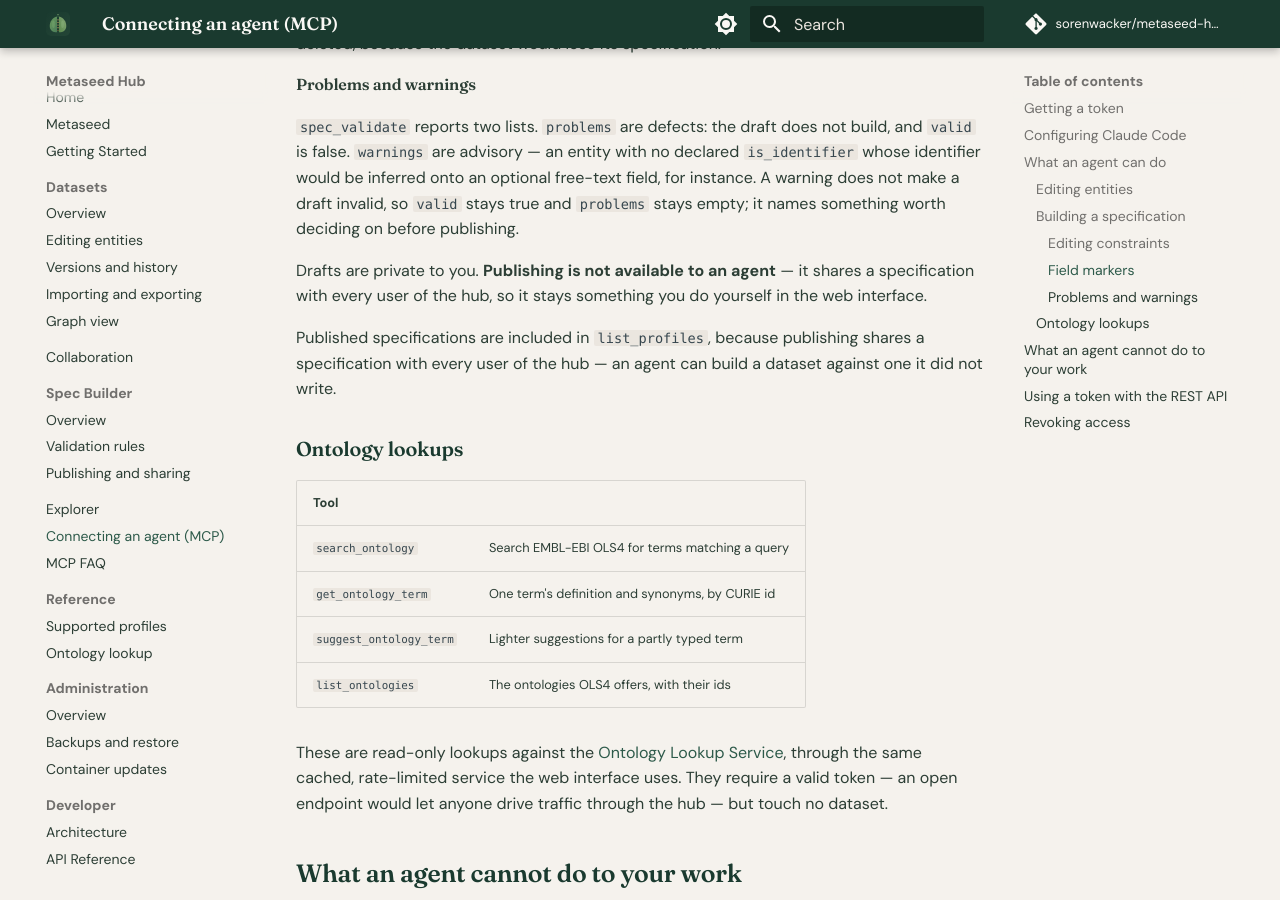
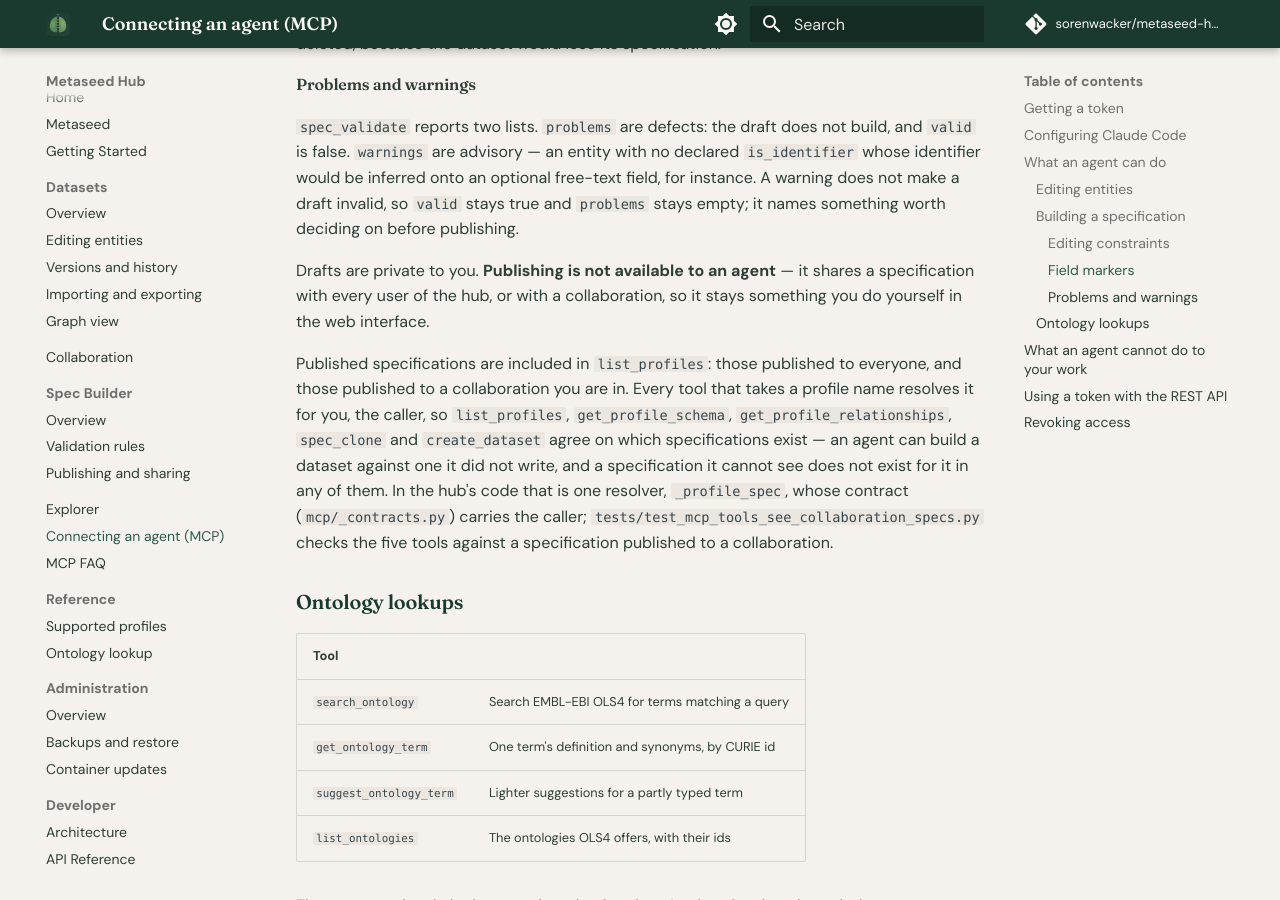
Before and after one commit to sorenwacker/metaseed-hub, an MkDocs documentation site: the page built from docs/mcp.md, in a window 1280 px wide and 900 px high, scrolled down 4864 px. Built offline with MkDocs 1.6.1 and Material for MkDocs 9.7.7, drawn with Linux system fonts in a browser that asks for light colours; comment, search, counter and statistics services are not loaded.

Commit message:
Document that every MCP tool resolves a profile name for the caller

```diff
--- a/docs/mcp.md
+++ b/docs/mcp.md
@@ -101,9 +101,9 @@ Adding a nested field with `items` also creates the parent's `identifier` field
 
 `spec_validate` reports two lists. `problems` are defects: the draft does not build, and `valid` is false. `warnings` are advisory — an entity with no declared `is_identifier` whose identifier would be inferred onto an optional free-text field, for instance. A warning does not make a draft invalid, so `valid` stays true and `problems` stays empty; it names something worth deciding on before publishing.
 
-Drafts are private to you. **Publishing is not available to an agent** — it shares a specification with every user of the hub, so it stays something you do yourself in the web interface.
+Drafts are private to you. **Publishing is not available to an agent** — it shares a specification with every user of the hub, or with a collaboration, so it stays something you do yourself in the web interface.
 
-Published specifications are included in `list_profiles`, because publishing shares a specification with every user of the hub — an agent can build a dataset against one it did not write.
+Published specifications are included in `list_profiles`: those published to everyone, and those published to a collaboration you are in. Every tool that takes a profile name resolves it for you, the caller, so `list_profiles`, `get_profile_schema`, `get_profile_relationships`, `spec_clone` and `create_dataset` agree on which specifications exist — an agent can build a dataset against one it did not write, and a specification it cannot see does not exist for it in any of them. In the hub's code that is one resolver, `_profile_spec`, whose contract (`mcp/_contracts.py`) carries the caller; `tests/test_mcp_tools_see_collaboration_specs.py` checks the five tools against a specification published to a collaboration.
 
 ### Ontology lookups
 
```
